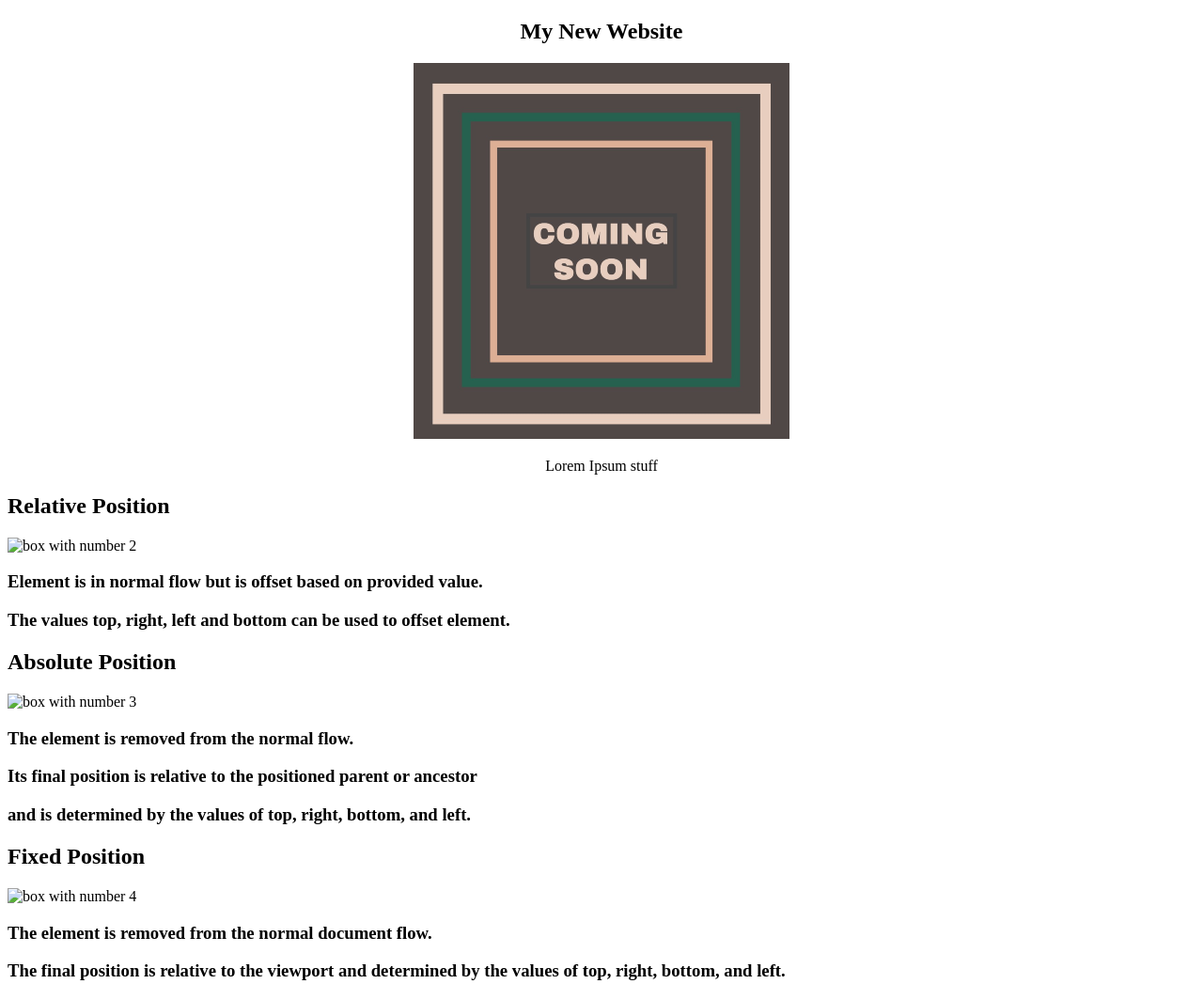
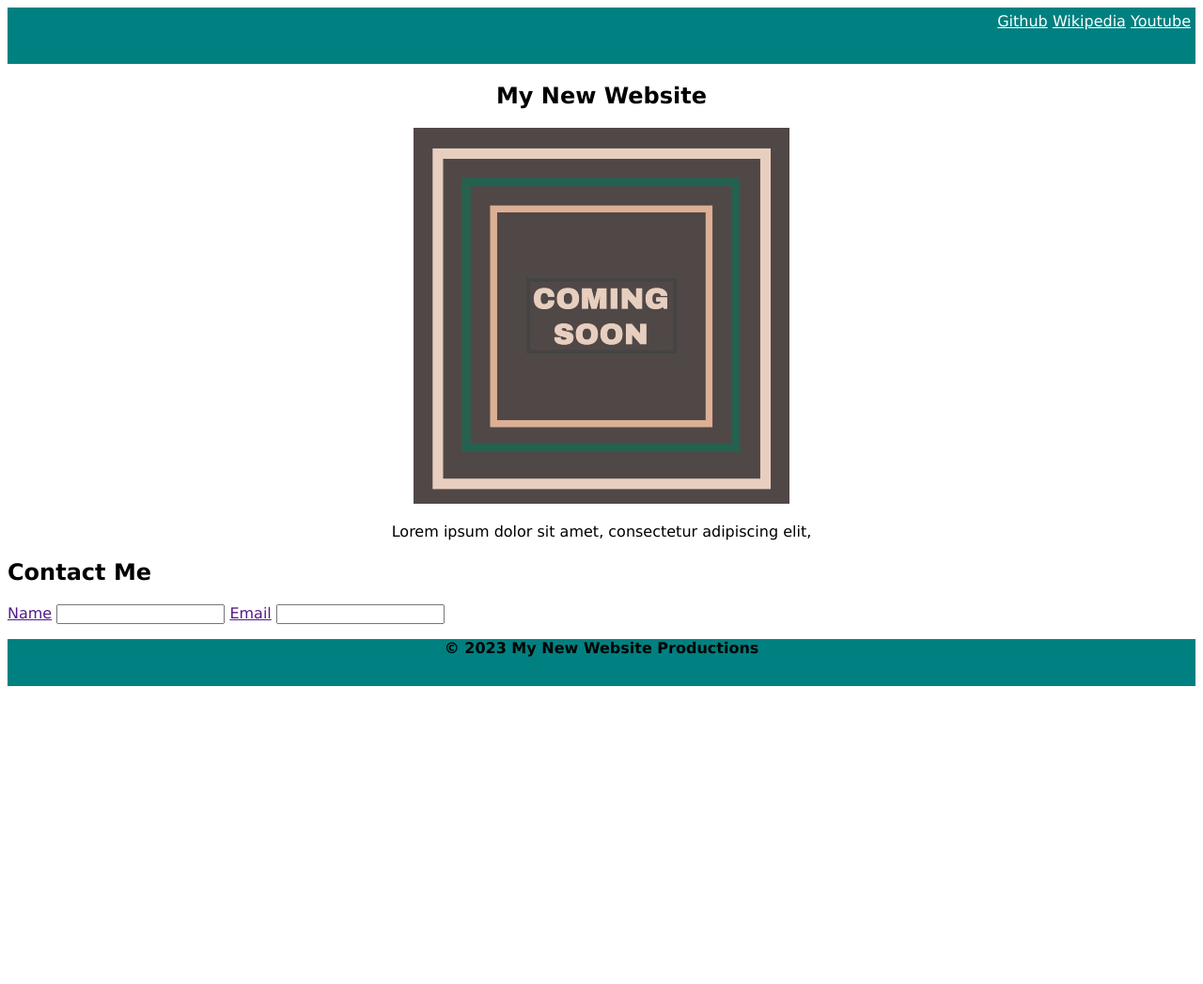
Before and after one commit to TurtleNav/mini-project, a plain HTML site: page index.html in a window 1280 px wide. Shown: the whole page at 94% size. After the commit the page ends 800 px from the top, so only its background shows below. Drawn offline with Linux system fonts and the light colour scheme.

Commit message:
Significant changes

```diff
--- a/assets/css/style.css
+++ b/assets/css/style.css
@@ -1,4 +1,37 @@
-#Image-Section {
+/* Universal Selector */
+* {
+  font-family: "Lucida Sans Unicode", "Lucida Grande", "sans-serif";
+}
+
+/* Element Selector(s) */
+
+section {
 	text-align: center;
+}
 
+footer p {
+	font-weight: bold;
+	text-align: center;
+	background-color: teal;
+	height: 50px;
 }
+
+
+nav a {
+	color: white;
+	position: relative;
+}
+
+/* Class Selector */
+.horizontal-green-bar {
+	background-color: teal;
+	padding: 5px;
+	height: 50px;
+	text-align: right;
+}
+
+/* Id Selectors */
+#link-group {
+	position: right;
+	color: white;
+}
--- a/index.html
+++ b/index.html
@@ -7,35 +7,34 @@
     <title>My New Website</title>
   </head>
 
+
   <body>
+	  <header class="horizontal-green-bar">
+		  <nav id="link-group">
+			  <a href="https://github.com/TurtleNav">Github</a>
+			  <a href="https://www.wikipedia.org">Wikipedia</a>
+			  <a href="https://www.youtube.com/">Youtube</a>
+		  </nav>
+	  </header>
 
-  <section id="Image-Section">
-	  <h1>My New Website</h1>
-      <img src="./assets/images/image-1.png" alt="box with number 1"/>
-	  <p>Lorem Ipsum stuff</p>
-  </section>
+	  <main>
+		  <section id="page-content">
+			  <h1>My New Website</h1>
+			  <img src="./assets/images/image-1.png" alt="box with number 1"/>
+			  <p>Lorem ipsum dolor sit amet, consectetur adipiscing elit,</p>
+		  </section>
 
-    <section>
-      <h2>Relative Position</h2>
-      <img id="relative-box" src="./assets/images/image-2.png" alt="box with number 2"/>
-      <h3>Element is in normal flow but is offset based on provided value.</h3>
-      <h3>The values top, right, left and bottom can be used to offset element.</h3>
-    </section>
+		  <section, id="contact-me">
+			  <h2>Contact Me</h2>
+			  <a href="">Name</a>
+			  <input type="text">
+			  <a href="">Email</a>
+			  <input type="text">
+		  </section>
+	  </main>
 
-    <section id="absolute-section">
-      <h2>Absolute Position</h2>
-      <img id="absolute-box" src="./assets/images/image-3.png" alt="box with number 3"/>
-      <h3>The element is removed from the normal flow.</h3>
-      <h3>Its final position is relative to the positioned parent or ancestor</h3>
-      <h3>and is determined by the values of top, right, bottom, and left.</h3>
-    </section>
-
-    <section>
-      <h2>Fixed Position</h2>
-      <img id="fixed-box" src="./assets/images/image-4.png" alt="box with number 4">
-      <h3>The element is removed from the normal document flow.</h3>
-      <h3>The final position is relative to the viewport and determined by the values of top, right, bottom, and left. </h3>
-    </section>
+	  <footer>
+		  <p>© 2023 My New Website Productions</p>
+	  </footer>
   </body>
-
 </html>
```
